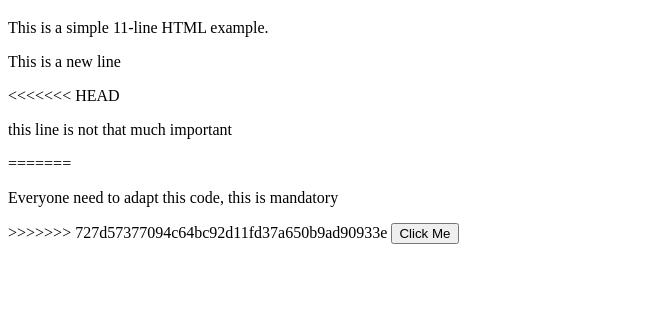
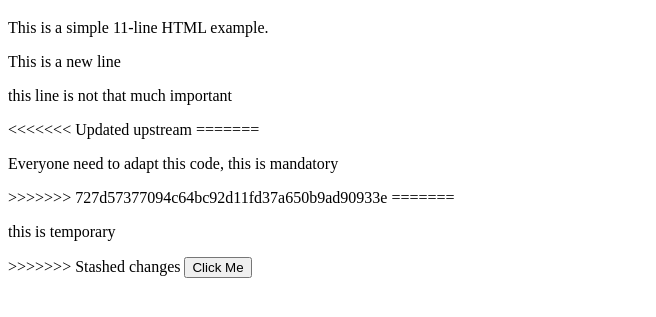
Before and after one commit to aishu20998/HandsON, a plain HTML site: page index.html in a window 1280 px wide. Shown: the part 61-378 px from the top of the page, without its empty margins (0-656 px from the left). Drawn offline with Linux system fonts and the light colour scheme.

Commit message:
chore:line added

```diff
--- a/index.html
+++ b/index.html
@@ -7,11 +7,14 @@
   <h1>Welcome to My Page, Enjoy the e-shopping</h1>
   <p>This is a simple 11-line HTML example.</p>
   <p>This is a new line</p>
-<<<<<<< HEAD
   <p>this line is not that much important</p>
+<<<<<<< Updated upstream
 =======
   <p>Everyone need to adapt this code, this is mandatory</p>
 >>>>>>> 727d57377094c64bc92d11fd37a650b9ad90933e
+=======
+  <p>this is temporary</p>
+>>>>>>> Stashed changes
   <button onclick="alert('Hello World!')">Click Me</button>
 </body>
 </html>
```
